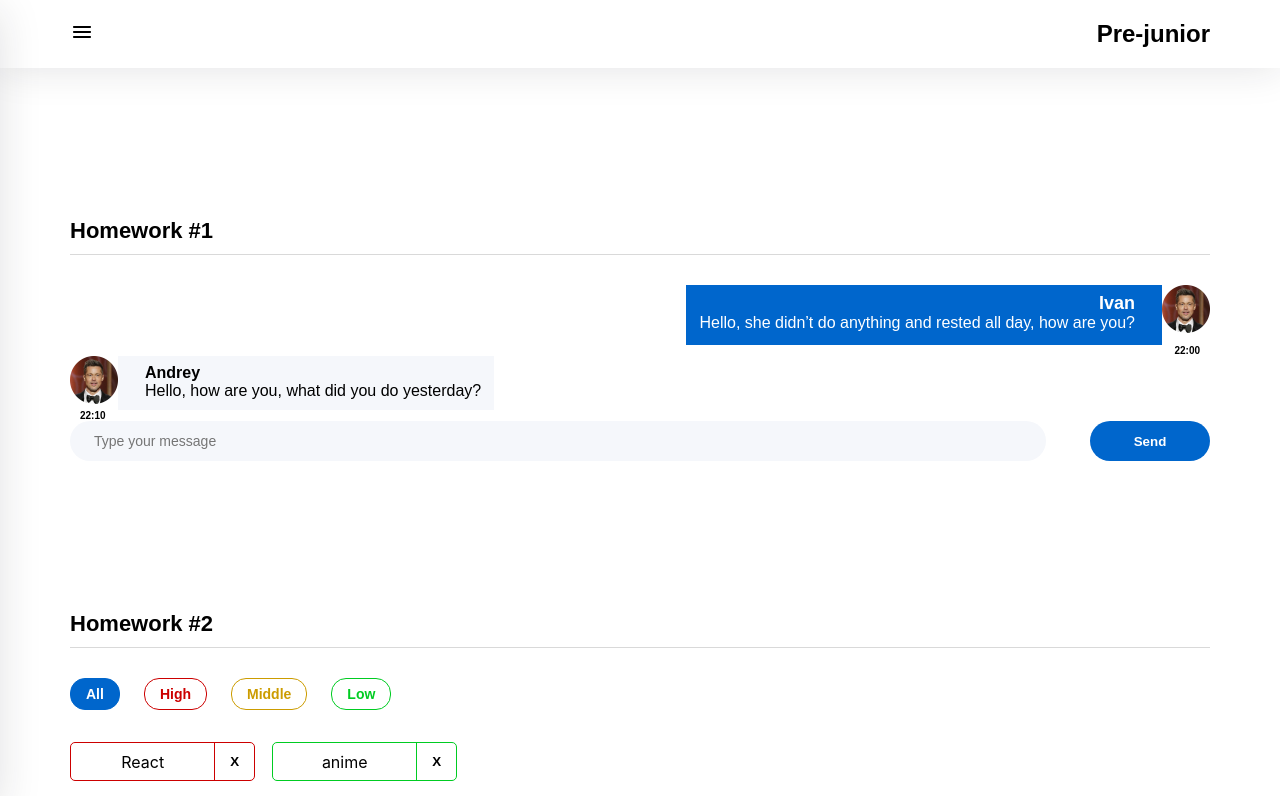
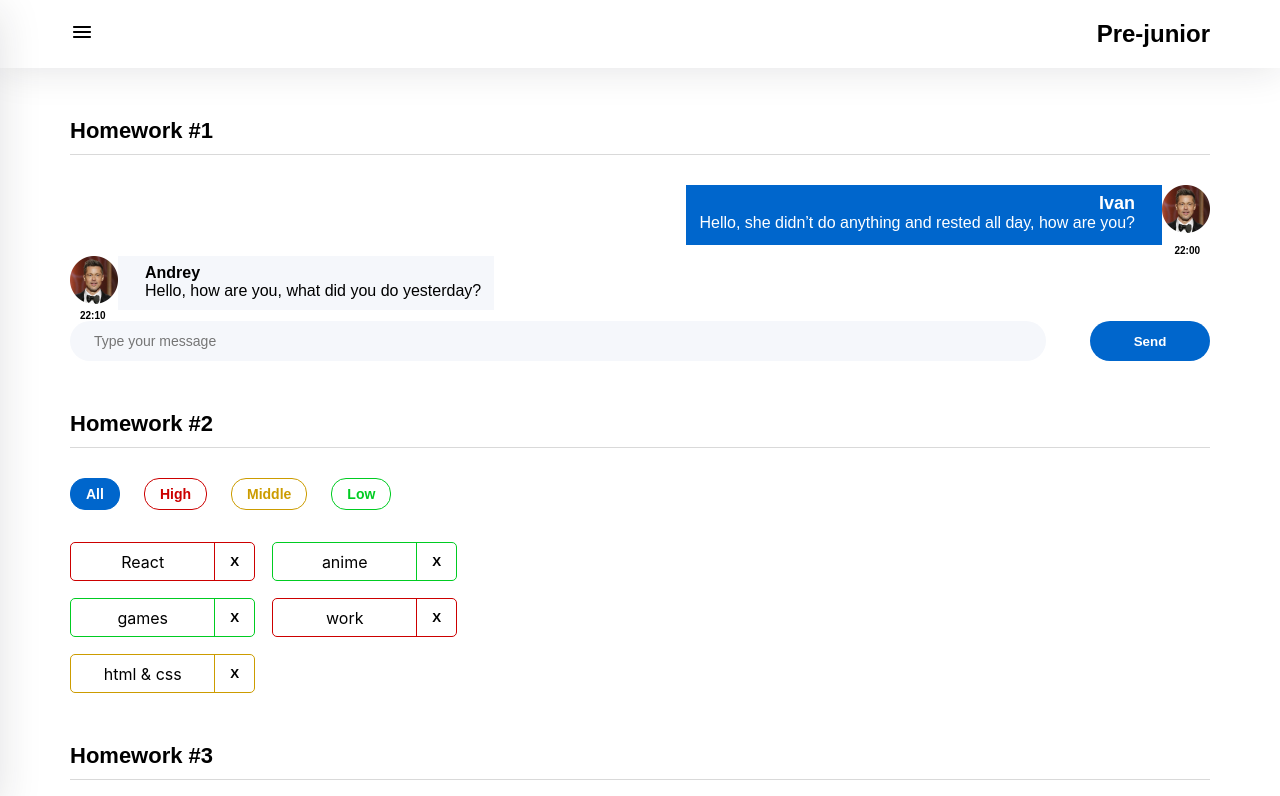
Before and after one commit to KimYana0607/hws2-master, a React (Create React App) app: page /#/pre-junior in a window 1280 px wide. Shown: the top 796 px of the page. Built offline with nearby package versions, Linux system fonts and the light colour scheme.

Commit message:
Commit 12

```diff
--- a/src/s1-main/App.module.css
+++ b/src/s1-main/App.module.css
@@ -40,5 +40,5 @@
     font-size: 22px;
     border-bottom: 1px solid #D9D9D9;
     padding-bottom: 10px;
-    margin: 150px 70px 30px 70px;
+    margin: 50px 70px 30px 70px;
 }
--- a/src/s2-homeworks/hw11/HW11.module.css
+++ b/src/s2-homeworks/hw11/HW11.module.css
@@ -1,11 +1,10 @@
 .container {
     width: 147px;
     height: 4px;
-
+    margin-bottom: 180px;
 }
 
 .wrapper {
-
 }
 
 .number {
--- a/src/s2-homeworks/hw12/HW12.module.css
+++ b/src/s2-homeworks/hw12/HW12.module.css
@@ -1,6 +1,6 @@
 [data-theme='1'] {
     --color: #000000;
-    --background: #FFFFFF;
+    --background: rgba(0,0,0,0) !important;;
 }
 
 [data-theme='2'] {
--- a/src/s2-homeworks/hw12/HW12.tsx
+++ b/src/s2-homeworks/hw12/HW12.tsx
@@ -4,7 +4,6 @@ import s2 from '../../s1-main/App.module.css'
 import SuperSelect from '../hw07/common/c5-SuperSelect/SuperSelect'
 import {useDispatch, useSelector} from 'react-redux'
 import {changeThemeId} from "./bll/themeReducer";
-import {Root} from "react-dom/client";
 import {RootState} from "./store";
 
 /*
@@ -27,9 +26,6 @@ const HW12 = () => {
         (state: RootState) => state.theme.themeId
     )
     const dispatch = useDispatch()
-
-
-    console.log(themeId)
 
     const change = (id: number) => { // дописать функцию
         dispatch(changeThemeId(id))
```
